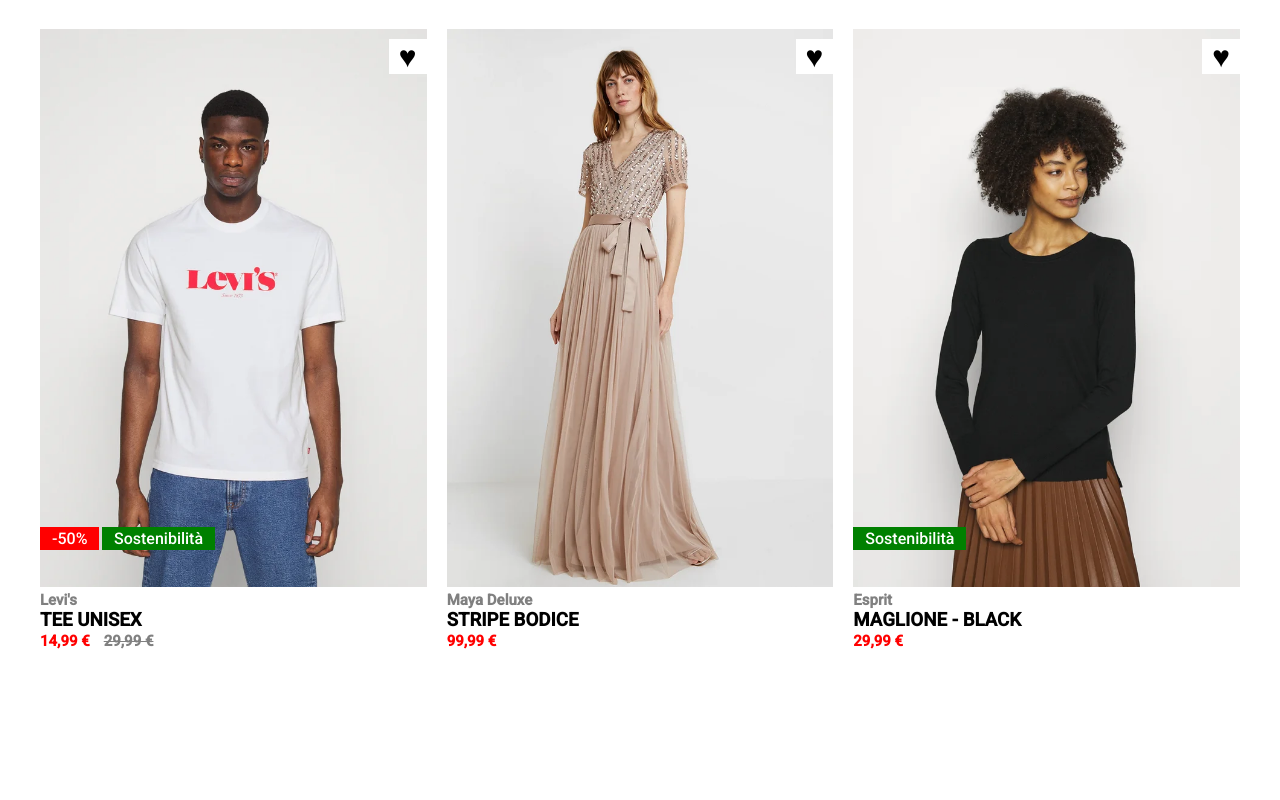
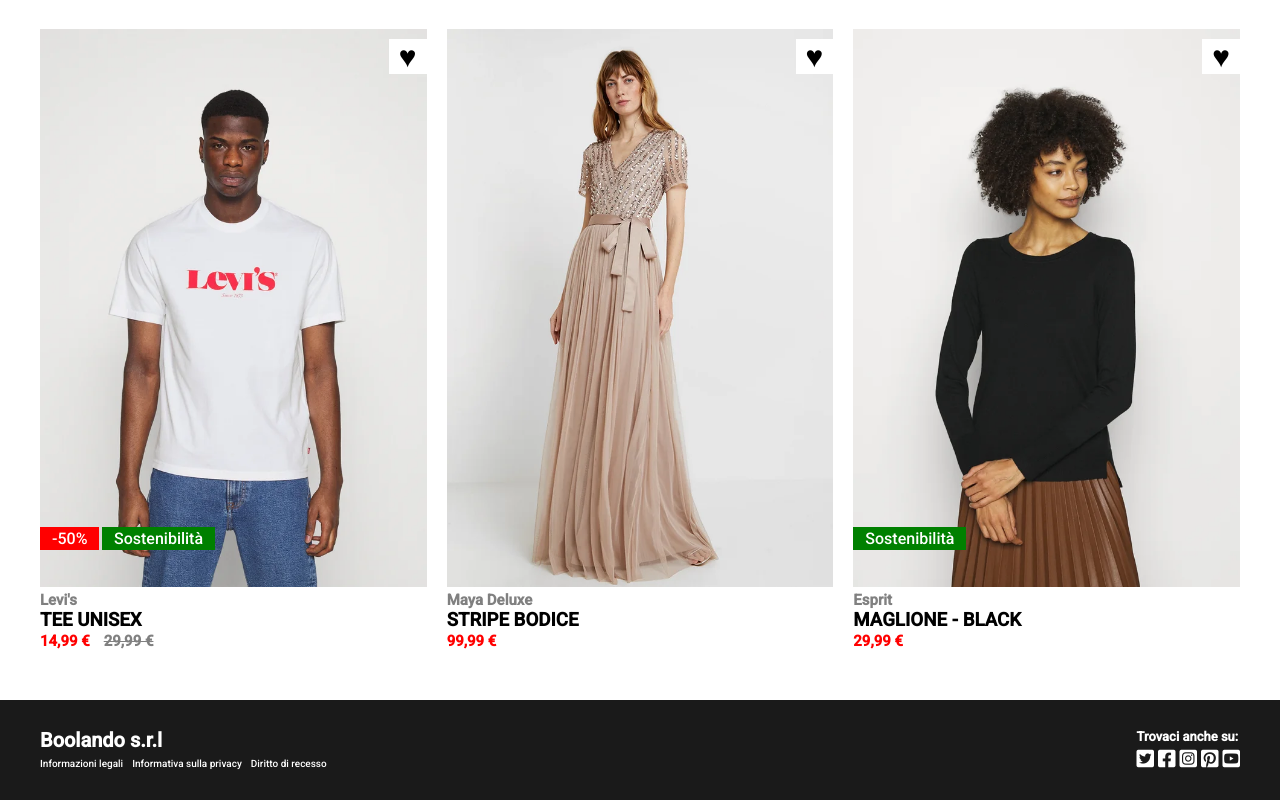
Before and after one commit to Chiaravalle04/html-css-boolando, a plain HTML site: page index.html in a window 1280 px wide. Shown: the part 773-1573 px from the top of the page. Before the commit the page ends 1473 px from the top, so only its background shows below. Drawn offline with Linux system fonts and the light colour scheme.

Commit message:
add footer (NO hover)

```diff
--- a/css/style.css
+++ b/css/style.css
@@ -37,7 +37,6 @@ i {
 h2 {
     font-size: 15px;
     color: grey;
-    /* margin: 3px 0; */
 }
 
 .cost {
@@ -79,6 +78,17 @@ h2 {
     position: absolute;
     bottom: 100px;
     left: 62px;
+}
+
+h1 {
+    color: #ffffff;
+    font-size: 20px;
+}
+
+h4 {
+    color: #ffffff;
+    font-size: 13px;
+    margin-bottom: 5px;
 }
 
 /* STRUTTURA HEADER */
@@ -154,3 +164,25 @@ header {
     bottom: 100px;
     left: 0px;
 }
+
+/* STRUTTURA FOOTER */
+footer {
+    height: 100px;
+    background-color: #1a1a1a;
+}
+
+.cont-footer {
+    height: 100px;
+    display: flex;
+    align-items: center;
+    justify-content: space-between;
+}
+
+.footer-text a {
+    font-size: 10px;
+    margin-right: 5px;
+}
+
+.social-icon i {
+    font-size: 20px;
+}
--- a/index.html
+++ b/index.html
@@ -30,7 +30,7 @@
                 <div class="header-logo">
 
                     <a href="#">
-                    <img src="img/boolean-logo.png" alt="logo boolean">
+                        <img src="img/boolean-logo.png" alt="logo boolean">
                     </a>
 
                 </div>
@@ -38,15 +38,15 @@
                 <div class="icon-header">
 
                     <a href="#">
-                    <i class="fa-regular fa-user"></i>
+                        <i class="fa-regular fa-user"></i>
                     </a>
 
                     <a href="#">
-                    <i class="fa-regular fa-heart"></i>
+                        <i class="fa-regular fa-heart"></i>
                     </a>
 
                     <a href="#">
-                    <i class="fa-solid fa-bag-shopping"></i>
+                        <i class="fa-solid fa-bag-shopping"></i>
                     </a>
 
                 </div>
@@ -182,7 +182,45 @@
 
         <footer>
 
+            <div class="container cont-footer">
 
+                <div class="footer-text">
+
+                    <h1>Boolando s.r.l</h1>
+
+                    <a href="#">Informazioni legali</a>
+                    <a href="#">Informativa sulla privacy</a>
+                    <a href="#">Diritto di recesso</a>
+
+                </div>
+
+                <div class="social-icon">
+
+                    <h4>Trovaci anche su:</h4>
+
+                    <a href="#">
+                        <i class="fa-brands fa-square-twitter"></i>
+                    </a>
+
+                    <a href="#">
+                        <i class="fa-brands fa-square-facebook"></i>
+                    </a>
+
+                    <a href="#">
+                        <i class="fa-brands fa-square-instagram"></i>
+                    </a>
+
+                    <a href="#">
+                        <i class="fa-brands fa-square-pinterest"></i>
+                    </a>
+
+                    <a href="#">
+                        <i class="fa-brands fa-square-youtube"></i>
+                    </a>
+
+                </div>
+
+            </div>
 
         </footer>
 
```
